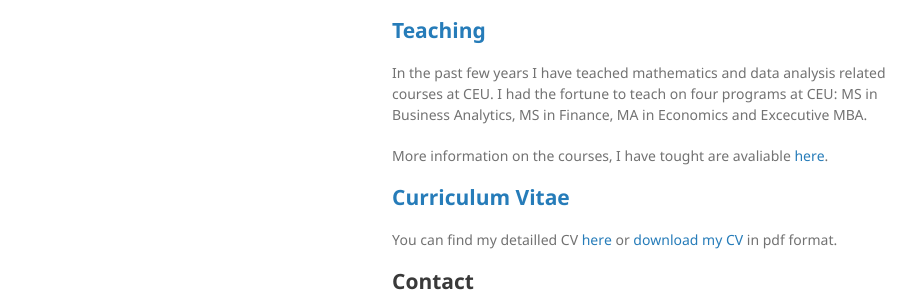
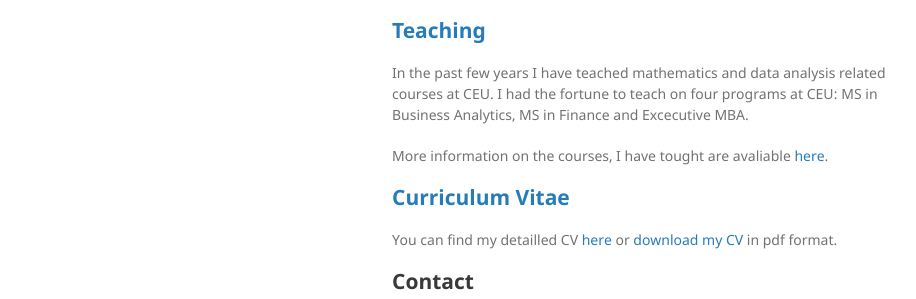
Before and after one commit to regulyagoston/regulyagoston.github.io, a Jekyll site: the page built from index.md, in a window 1280 px wide and 1007 px high. Shown: the part 603-902 px from the top of the window, without its empty margins (178-1094 px from the left). Built offline with Jekyll 4.4.1, drawn with Linux system fonts in a browser that asks for light colours; our own code applies the rules of GitHub Pages for plain Markdown files.

Commit message:
Update index.md

```diff
--- a/index.md
+++ b/index.md
@@ -18,7 +18,7 @@ See more on my publications [here](.papers.md).
 
 ## [Teaching](./teaching.md)
 
-In the past few years I have teached mathematics and data analysis related courses at CEU. I had the fortune to teach on four programs at CEU: MS in Business Analytics, MS in Finance, MA in Economics and Excecutive MBA.
+In the past few years I have teached mathematics and data analysis related courses at CEU. I had the fortune to teach on four programs at CEU: MS in Business Analytics, MS in Finance and Excecutive MBA.
 
 More information on the courses, I have tought are avaliable [here](./teaching.md).
 
```
